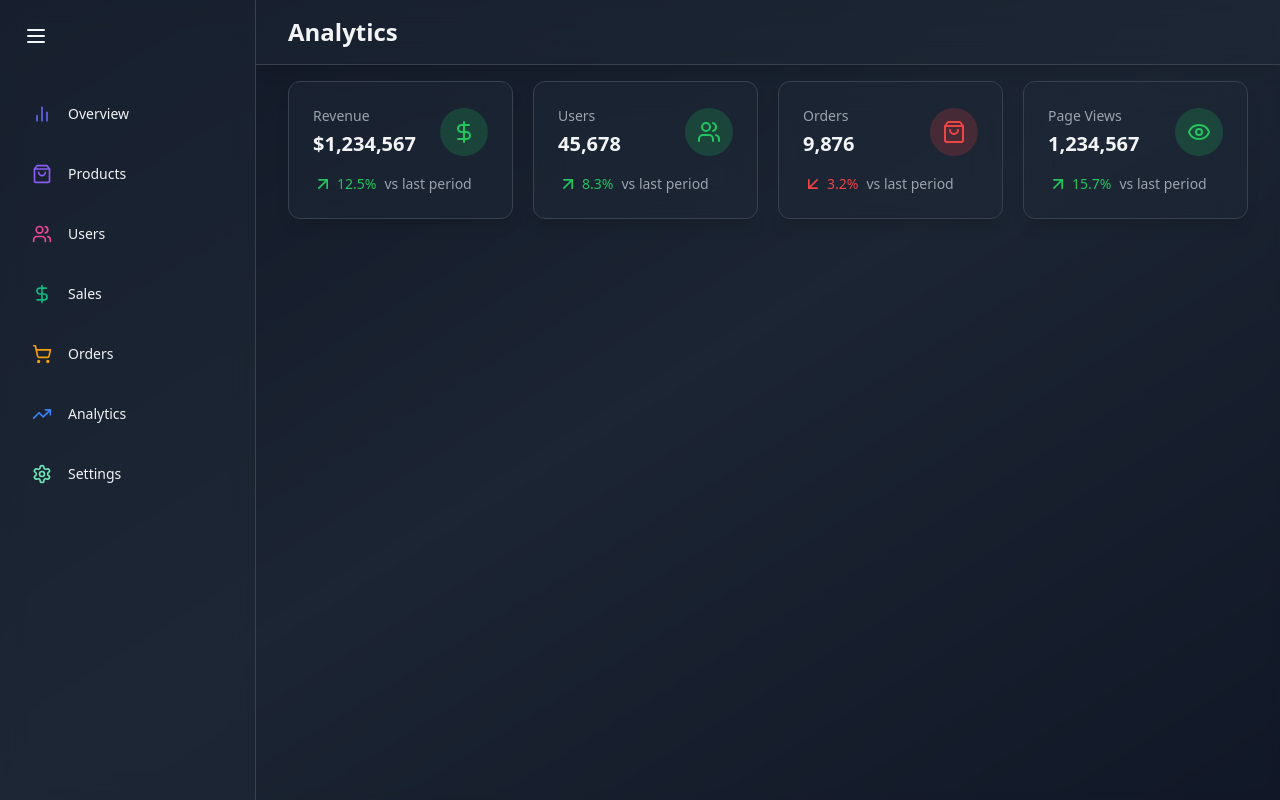
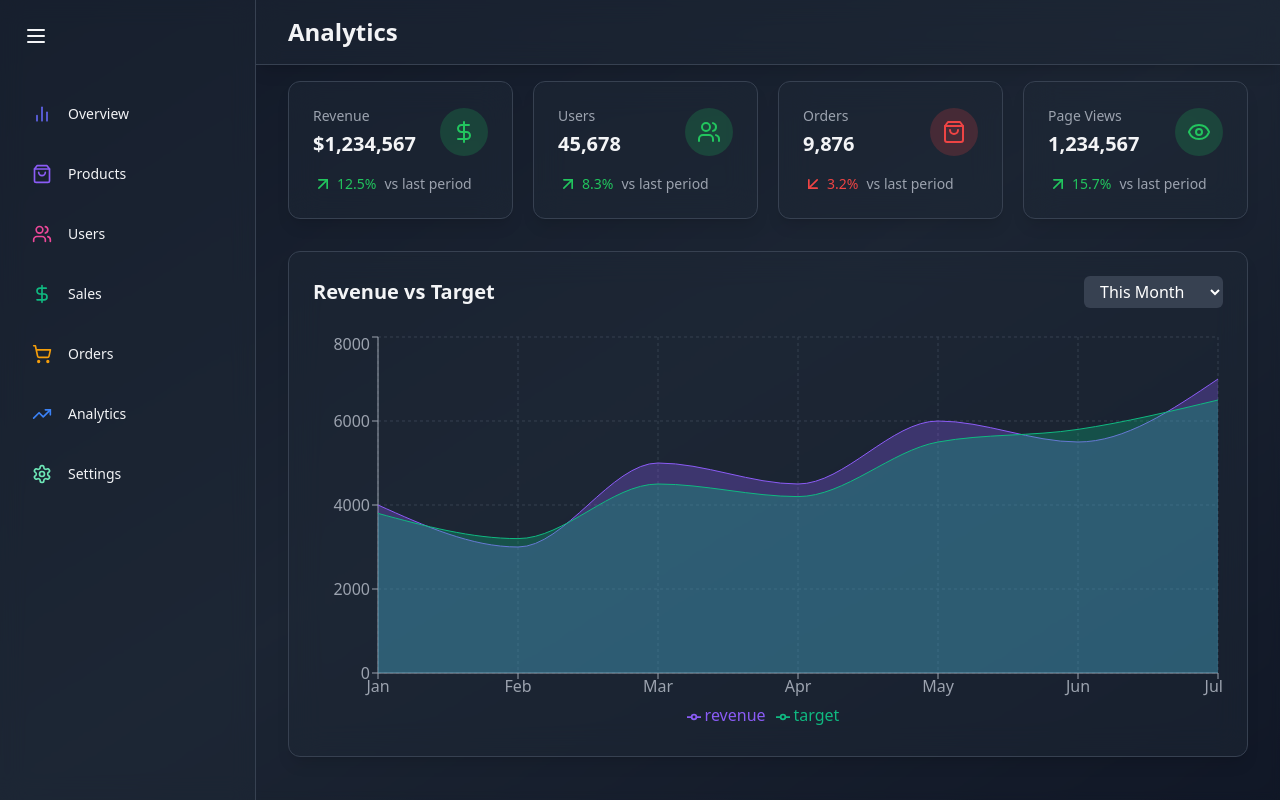
Before and after one commit to Santos2175/Admin-Dashboard, a React (Vite) app: page /analytics in a window 1280 px wide. Built offline with nearby package versions, Linux system fonts and the light colour scheme.

Commit message:
revenue chart in analytics page added

```diff
--- /dev/null
+++ b/src/components/analytics/RevenueChart.jsx
@@ -0,0 +1,81 @@
+import { useState } from 'react';
+import { motion } from 'framer-motion';
+import {
+  ResponsiveContainer,
+  AreaChart,
+  Area,
+  CartesianGrid,
+  XAxis,
+  YAxis,
+  Tooltip,
+  Legend,
+} from 'recharts';
+
+const revenueData = [
+  { month: 'Jan', revenue: 4000, target: 3800 },
+  { month: 'Feb', revenue: 3000, target: 3200 },
+  { month: 'Mar', revenue: 5000, target: 4500 },
+  { month: 'Apr', revenue: 4500, target: 4200 },
+  { month: 'May', revenue: 6000, target: 5500 },
+  { month: 'Jun', revenue: 5500, target: 5800 },
+  { month: 'Jul', revenue: 7000, target: 6500 },
+];
+
+const RevenueChart = () => {
+  const [selectedTimeRange, setSelectedTimeRange] = useState('This Month');
+  return (
+    <motion.div
+      className='bg-gray-800 bg-opacity-50 backdrop-filter backdrop-blur-lg shadow-lg rounded-xl p-6 border border-gray-700'
+      initial={{ opacity: 0, y: 20 }}
+      animate={{ opacity: 1, y: 0 }}
+      transition={{ delay: 0.2 }}>
+      <div className='flex justify-between items-center mb-6'>
+        <h2 className='text-xl font-semibold text-gray-100'>
+          Revenue vs Target
+        </h2>
+        <select
+          className='bg-gray-700 text-white rounded-md px-3 py-1 focus:outline-none focus:ring-2 focus:ring-blue-500'
+          value={selectedTimeRange}
+          onChange={(e) => setSelectedTimeRange(e.target.value)}>
+          <option>This Week</option>
+          <option>This Month</option>
+          <option>This Quarter</option>
+          <option>This Year</option>
+        </select>
+      </div>
+      <div style={{ width: '100%', height: 400 }}>
+        <ResponsiveContainer>
+          <AreaChart data={revenueData}>
+            <CartesianGrid strokeDasharray='3 3' stroke='#374151' />
+            <XAxis dataKey='month' stroke='#9CA3AF' />
+            <YAxis stroke='#9CA3AF' />
+            <Tooltip
+              contentStyle={{
+                backgroundColor: 'rgba(31, 41, 55, 0.8)',
+                borderColor: '#4B5563',
+              }}
+              itemStyle={{ color: '#E5E7EB' }}
+            />
+            <Legend />
+            <Area
+              type='monotone'
+              dataKey='revenue'
+              stroke='#8B5CF6'
+              fill='#8B5CF6'
+              fillOpacity={0.3}
+            />
+            <Area
+              type='monotone'
+              dataKey='target'
+              stroke='#10B981'
+              fill='#10B981'
+              fillOpacity={0.3}
+            />
+          </AreaChart>
+        </ResponsiveContainer>
+      </div>
+    </motion.div>
+  );
+};
+
+export default RevenueChart;
--- a/src/pages/AnalyticsPage.jsx
+++ b/src/pages/AnalyticsPage.jsx
@@ -2,6 +2,7 @@ import { motion } from 'framer-motion';
 import Header from '../components/common/Header.jsx';
 
 import OverviewCards from '../components/analytics/OverviewCards.jsx';
+import RevenueChart from '../components/analytics/RevenueChart.jsx';
 
 const AnalyticsPage = () => {
   return (
@@ -10,6 +11,7 @@ const AnalyticsPage = () => {
 
       <main className='max-w-7xl px-6 py-4 mx-auto lg:px-8'>
         <OverviewCards />
+        <RevenueChart />
       </main>
     </div>
   );
```
